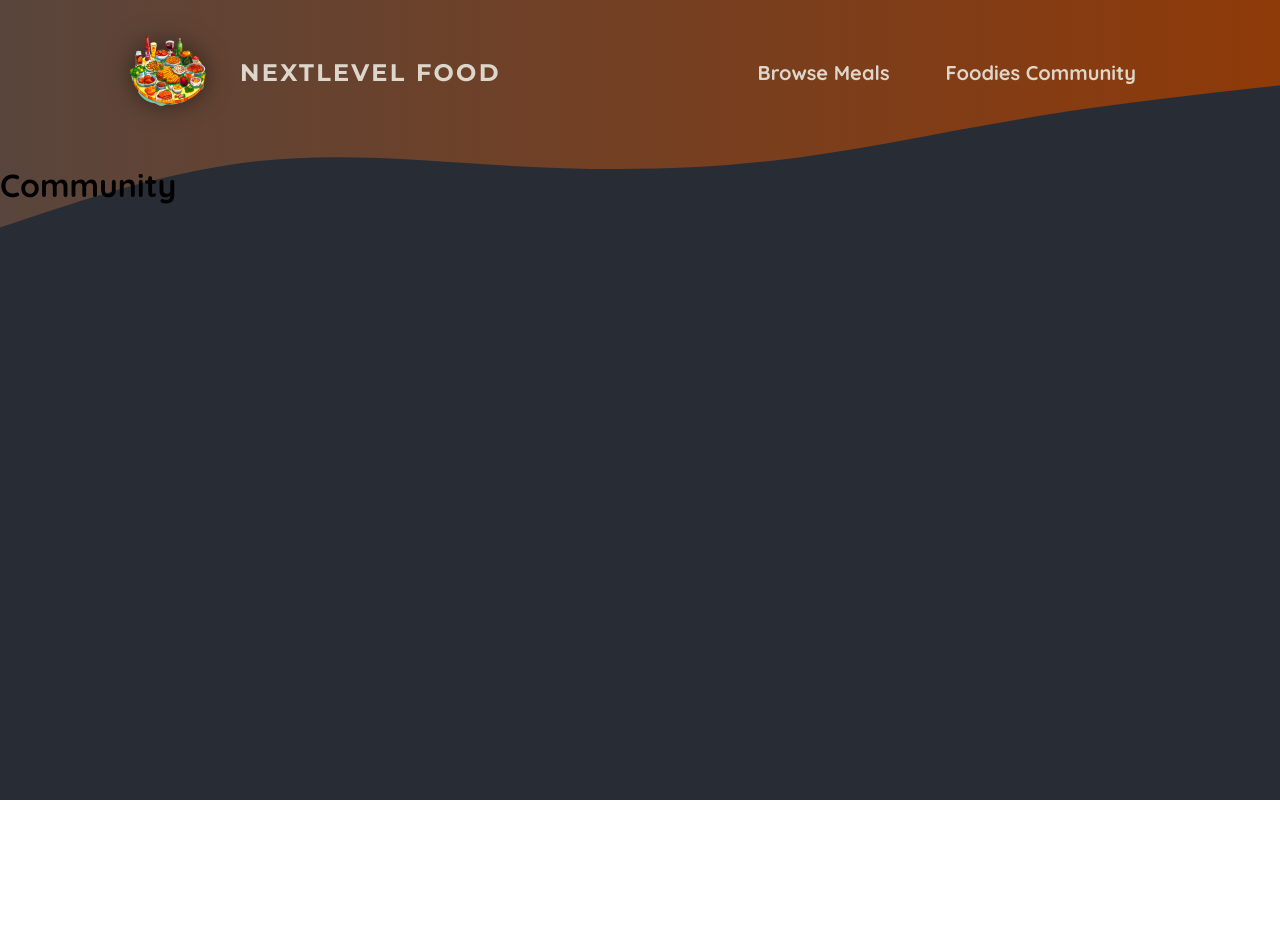
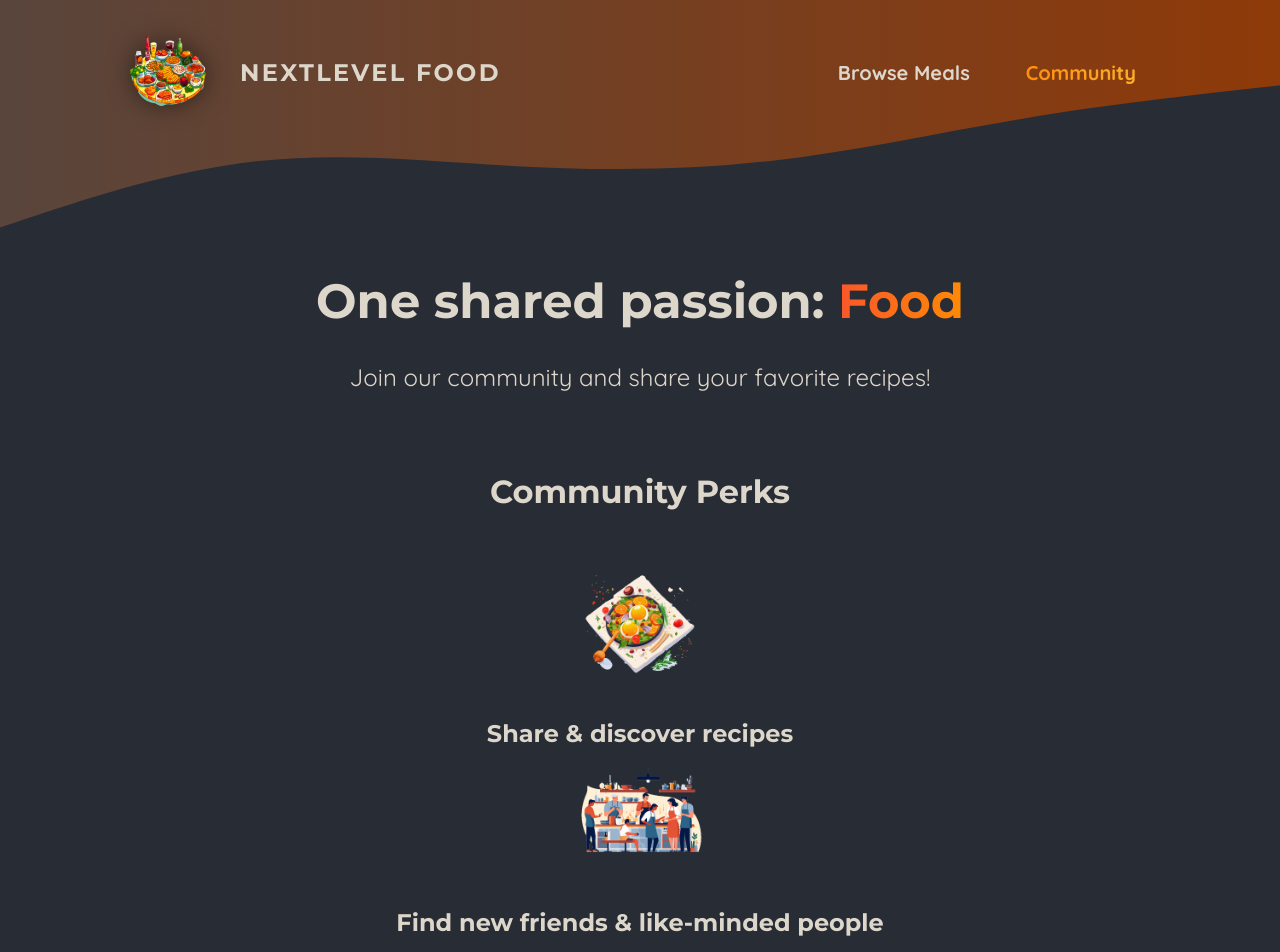
Before and after one commit to rehfeld13/app-food-nextjs, a Next.js app: page /community in a window 1280 px wide. Shown: the top 952 px of the page. Before the commit the page ends 800 px from the top, so only its background shows below. Built offline with nearby package versions, Linux system fonts and the light colour scheme.

Commit message:
Populating the community page and create a NavLink component

```diff
--- a/app/community/page.jsx
+++ b/app/community/page.jsx
@@ -1,8 +1,44 @@
+// NextJS
+import Image from 'next/image';
+
+// Images
+import mealIcon from '@/public/Icons/meal.png';
+import communityIcon from '@/public/Icons/community.png';
+import eventsIcon from '@/public/Icons/events.png';
+
+// Styles
+import styles from './page.module.css';
 
 export default function CommunityPage() {
-  return(
-    <main>
-      <h1>Community</h1>
-    </main>
-  )
+  return (
+    <>
+      <header className={styles.header}>
+        <h1>
+          One shared passion: <span className={styles.highlight}>Food</span>
+        </h1>
+        <p>Join our community and share your favorite recipes!</p>
+      </header>
+      <main className={styles.main}>
+        <h2>Community Perks</h2>
+
+        <ul className={styles.perks}>
+          <li>
+            <Image src={mealIcon} alt="A delicious meal" />
+            <p>Share & discover recipes</p>
+          </li>
+          <li>
+            <Image src={communityIcon} alt="A crowd of people, cooking" />
+            <p>Find new friends & like-minded people</p>
+          </li>
+          <li>
+            <Image
+              src={eventsIcon}
+              alt="A crowd of people at a cooking event"
+            />
+            <p>Participate in exclusive events</p>
+          </li>
+        </ul>
+      </main>
+    </>
+  );
 }
--- /dev/null
+++ b/app/community/page.module.css
@@ -0,0 +1,61 @@
+.header {
+  gap: 3rem;
+  margin: 8rem auto 5rem auto;
+  width: 90%;
+  max-width: 75rem;
+  color: #ddd6cb;
+  font-size: 1.5rem;
+  text-align: center;
+}
+
+.header h1 {
+  font-family: 'Montserrat', sans-serif;
+}
+
+.highlight {
+  background: linear-gradient(90deg, #f9572a, #ff8a05);
+  background-clip: text;
+  -webkit-background-clip: text;
+  -webkit-text-fill-color: transparent;
+}
+
+.main {
+  width: 90%;
+  max-width: 40rem;
+  margin: 0 auto;
+  text-align: center;
+}
+
+.main h2 {
+  font-family: 'Montserrat', sans-serif;
+  font-size: 2rem;
+  margin-bottom: 3rem;
+  color: #ddd6cb;
+}
+
+.perks {
+  list-style: none;
+  margin: 3rem 0;
+  padding: 0;
+}
+
+.perks li {
+  display: flex;
+  flex-direction: column;
+  align-items: center;
+  gap: 2rem;
+}
+
+.perks img {
+  width: 8rem;
+  height: 8rem;
+  object-fit: contain;
+}
+
+.perks p {
+  font-family: 'Montserrat', sans-serif;
+  font-size: 1.5rem;
+  font-weight: bold;
+  margin: 0;
+  color: #ddd6cb;
+}
--- a/components/Header/Header.jsx
+++ b/components/Header/Header.jsx
@@ -10,6 +10,8 @@
 
 // Components
 import HeaderBackground from "../HeaderBackground/HeaderBackground";
+import NavLink from "../NavLink/NavLink";
+
 
 export default function Header(){
   return(
@@ -29,10 +31,14 @@
         <nav className={styles.nav}>
           <ul>
             <li>
-              <Link href={"meals"}>Browse Meals</Link>
+              <NavLink href={"/meals"}>
+                Browse Meals
+              </NavLink>
             </li>
             <li>
-              <Link href={"community"}>Foodies Community</Link>
+              <NavLink href={"/community"}>
+                Community
+              </NavLink>
             </li>
           </ul>
         </nav>
--- a/components/Header/header.module.css
+++ b/components/Header/header.module.css
@@ -21,30 +21,6 @@
   font-size: 1.25rem;
 }
 
-.nav a {
-  text-decoration: none;
-  color: #ddd6cb;
-  font-weight: bold;
-  padding: 0.5rem 1rem;
-  border-radius: 0.5rem;
-}
-
-.nav a:hover,
-.nav a:active {
-  background: linear-gradient(90deg, #ff8a05, #f9b331);
-  background-clip: text;
-  -webkit-background-clip: text;
-  -webkit-text-fill-color: transparent;
-  text-shadow: 0 0 18px rgba(248, 190, 42, 0.8);
-}
-
-.active {
-  background: linear-gradient(90deg, #ff8a05, #f9b331);
-  background-clip: text;
-  -webkit-background-clip: text;
-  -webkit-text-fill-color: transparent;
-}
-
 .logo {
   display: flex;
   align-items: center;
--- /dev/null
+++ b/components/NavLink/NavLink.jsx
@@ -0,0 +1,25 @@
+'use client'
+
+// NextJS
+import Link from "next/link";
+import { usePathname } from "next/navigation";
+
+//Styles
+import styles from './navLink.module.css'
+
+export default function NavLink({href, children}) {
+  const path = usePathname();
+
+  return(
+    <Link
+      href={href}
+      className={
+        path.startsWith(href)
+         ? `${styles.link} ${styles.active}`
+         : styles.link
+       }
+    >
+      {children}
+    </Link>
+  )
+}
--- /dev/null
+++ b/components/NavLink/navLink.module.css
@@ -0,0 +1,23 @@
+.link {
+  text-decoration: none;
+  color: #ddd6cb;
+  font-weight: bold;
+  padding: 0.5rem 1rem;
+  border-radius: 0.5rem;
+}
+
+.link:hover,
+.link:active {
+  background: linear-gradient(90deg, #ff8a05, #f9b331);
+  background-clip: text;
+  -webkit-background-clip: text;
+  -webkit-text-fill-color: transparent;
+  text-shadow: 0 0 18px rgba(248, 190, 42, 0.8);
+}
+
+.active {
+  background: linear-gradient(90deg, #ff8a05, #f9b331);
+  background-clip: text;
+  -webkit-background-clip: text;
+  -webkit-text-fill-color: transparent;
+}
```
